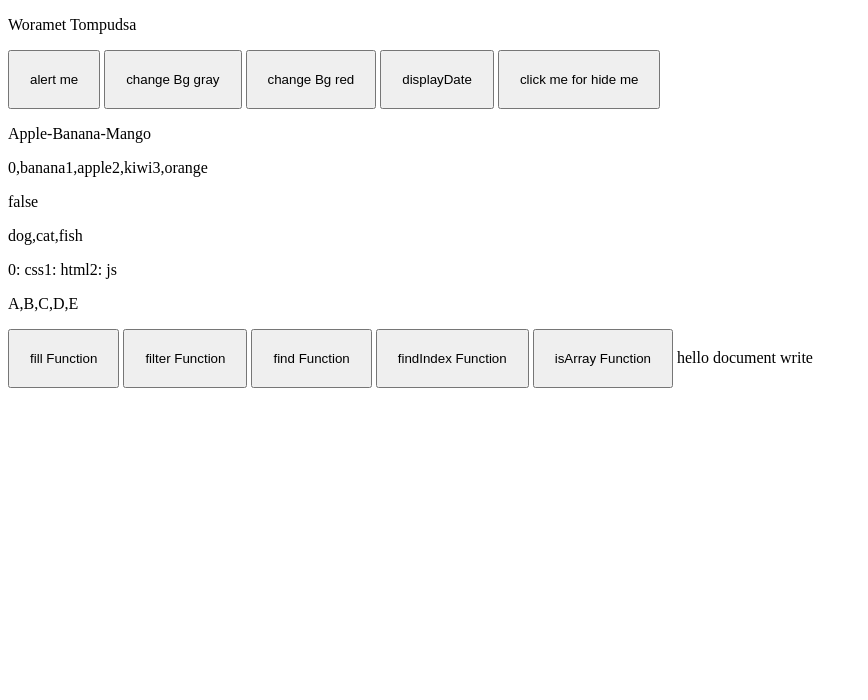
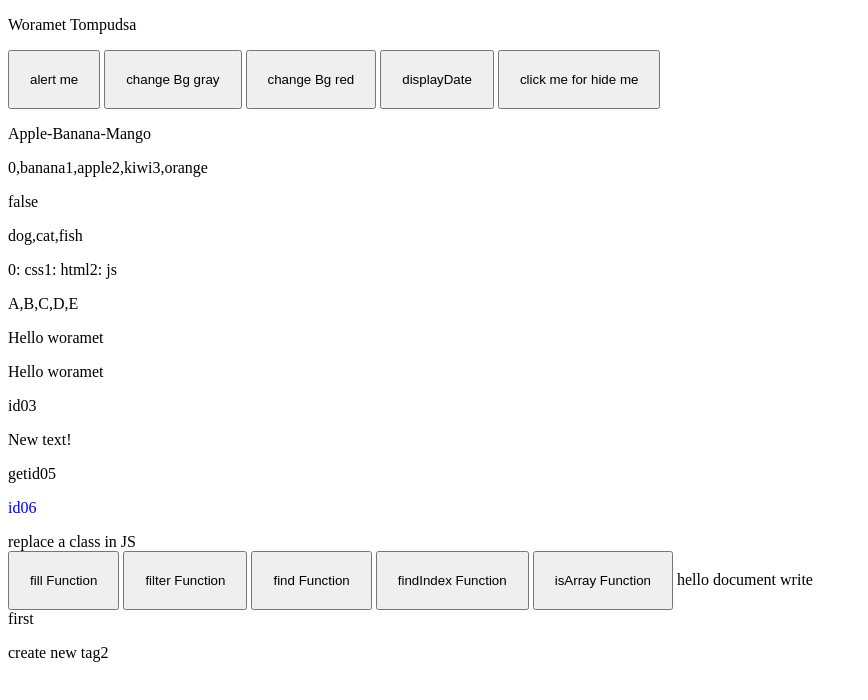
Before and after one commit to ps-woramet/Javascript-tutorial, a plain HTML site: page index.html in a window 1280 px wide. Shown: the whole page, without its empty margins (0-868 px from the left). Drawn offline with Linux system fonts and the light colour scheme; no server answers.

Commit message:
dom create remove append repaze element

```diff
--- a/index.html
+++ b/index.html
@@ -31,11 +31,20 @@
     <p id = "lang"></p>
     <p id = "abc"></p>
     <p id = "socialtag"></p>
+    <p id = "id01">Hello woramet</p>
+    <p id = "id02">Hi game</p>
+    <p class = "class03" id = "id03">id03</p>
+    <p id = "id04">id04</p>
+    <p id = "id05">id05</p>
+    <p id = "id06">id06</p>
+    <div class="primary info">replace a class in JS</div>
     <button onclick="fillFunction()">fill Function</button>
     <button onclick="filterFunction()">filter Function</button>
     <button onclick="findFunction()">find Function</button>
     <button onclick="findIndexFunction()">findIndex Function</button>
     <button onclick="mySocialFunction()">isArray Function</button>
     <script src="scripts.js"></script>
+    <div class = "show_create_element">first</div>
+    <div id = "removeelement">remove element</div>
 </body>
 </html>
--- a/scripts.js
+++ b/scripts.js
@@ -755,3 +755,50 @@ async function fetchUsers(endpoint){
 fetchUsers('https://jsonplaceholder.typicode.com/users')
     .then(data => console.log(data.map(user => user.username)))
     .catch(err => console.log('Oops, error', err.message));
+
+
+// DOM
+document.getElementById("id02").innerHTML = document.getElementById("id01").childNodes[0].nodeValue;
+
+const x_p = document.querySelectorAll("p");
+const x_p1 = document.querySelector("p");
+const x_id06 = document.querySelector("#id06");
+const x_c03 = document.getElementsByClassName("class03");
+x_c03.innerHTML = "getclass03";
+const x_id05 = document.getElementById("id05");
+x_id05.innerHTML = "getid05";
+document.getElementById("id04").innerHTML = "New text!";
+
+// DOM CSS
+document.getElementById("id06").style.color = "blue";
+
+// Create element DOM
+const e = document.createElement("p");
+e.className += " otherclass";
+e.classList.add("newclass");
+e.classList.toggle("toggle");
+e.setAttribute("id", "new id" + 1);
+e.innerHTML = "create new tag1";
+
+// AppendChild element DOM
+// Domcontentloaded เมื่อ dom โหลดเสร็จ
+document.addEventListener('DOMContentLoaded', function() {
+    const e1 = document.createElement("p");
+    e1.className += " otherclass";
+    e1.classList.add("newclass");
+    e1.classList.toggle("toggle");
+    e1.setAttribute("id", "new id" + 1);
+    e1.innerHTML = "create new tag2";
+    const sce = document.querySelector('.show_create_element');
+    sce.appendChild(e1);
+});
+
+// Romove element DOM
+document.addEventListener('DOMContentLoaded', function() {
+    const child = document.getElementById("removeelement");
+    child.parentNode.removeChild(child);
+});
+
+// Repaze class
+const div = document.querySelector('.primary');
+div.classList.replace('primary', 'secondary');
```
